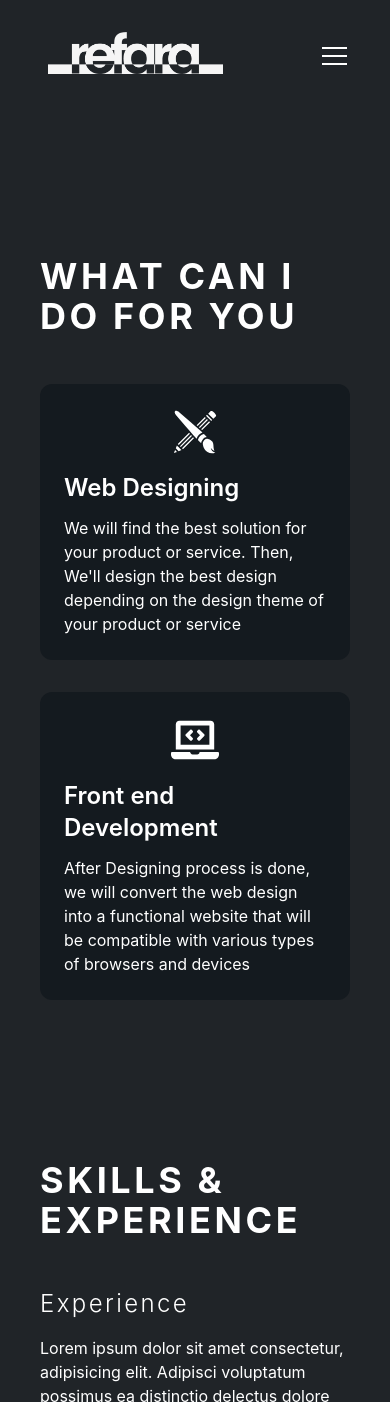
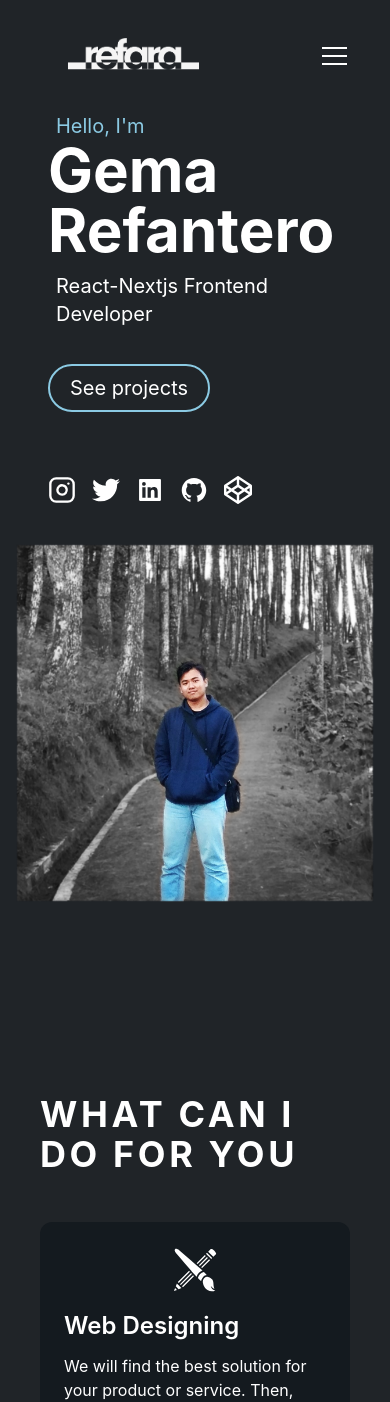
Before and after one commit to Refara08/web-portfolio, a Next.js app: page / in a window 390 px wide. Shown: the top 1402 px of the page. Built offline with nearby package versions, Linux system fonts and the light colour scheme.

Commit message:
inserting back hero section with modified gsap setting

```diff
--- a/components/hero/Hero.js
+++ b/components/hero/Hero.js
@@ -1,4 +1,4 @@
-import { useRef, useEffect } from "react";
+import { useRef, useEffect, useState } from "react";
 import Image from "next/image";
 import gsap from "gsap";
 
@@ -20,8 +20,14 @@ const Hero = (props) => {
       )
       .fromTo(
         q(".hero-image"),
-        { xPercent: 20, opacity: 0 },
+        { xPercent: 10, opacity: 0 },
         { xPercent: 0, opacity: 1 },
+        "<"
+      )
+      .fromTo(
+        q(".hero-image-mobile"),
+        { yPercent: 20, scale: 0.8, opacity: 0 },
+        { yPercent: 0, scale: 1, opacity: 1, duration: 0.8 },
         "<"
       );
   }, [q]);
@@ -36,13 +42,28 @@ const Hero = (props) => {
         <HeroContent />
         <HeroSocials />
       </div>
-      <div className="hero-image w-fit aspect-square m-auto px-4">
+      <div
+        className={`hidden lg:block hero-image w-fit aspect-square m-auto px-4 `}
+      >
         <Image
           src={"/images/hero/hero-pict-grayscale.jpg"}
           width={"650px"}
           height={"650px"}
           alt={"picture of the author"}
           className={""}
+          // priority={true}
+        />
+      </div>
+      <div
+        className={`block lg:hidden hero-image-mobile w-fit aspect-square m-auto px-4 `}
+      >
+        <Image
+          src={"/images/hero/hero-pict-grayscale.jpg"}
+          width={"650px"}
+          height={"650px"}
+          alt={"picture of the author"}
+          className={""}
+          // priority={true}
         />
       </div>
     </div>
--- a/components/ui/nav-comps/nav-comp.js
+++ b/components/ui/nav-comps/nav-comp.js
@@ -33,7 +33,7 @@ const NavComp = (props) => {
       className={`flex justify-between items-center gap-4 px-8 pt-8 sm:pt-12 pb-4 bg-primary text-txt-prime sticky top-0 z-20
       `}
     >
-      <div className="pl-4">
+      <div className="pl-4 scale-75 lg:scale-0">
         <Link href="/">
           <a>
             <Image
--- a/pages/index.js
+++ b/pages/index.js
@@ -11,7 +11,7 @@ export default function Home(props) {
 
   return (
     <div>
-      {/* <Hero /> */}
+      <Hero />
       <Services />
       <Skills icons={allIcons} />
       <Portfolio portfolioList={props.posts} />
```
